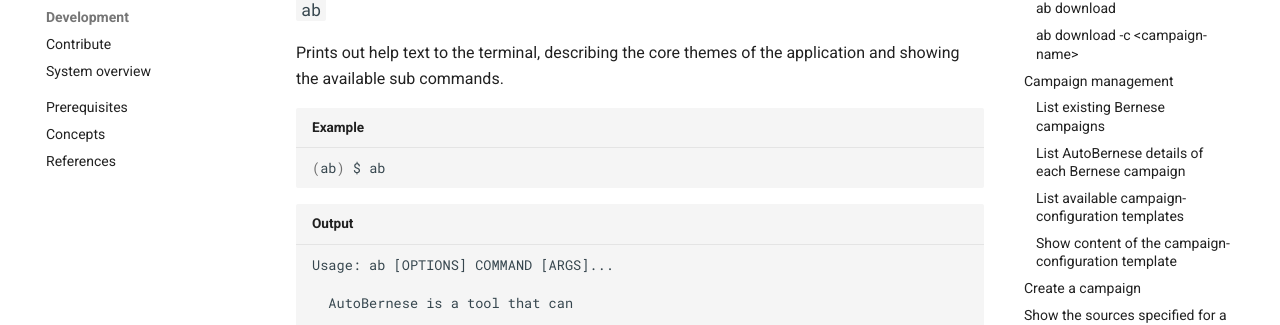
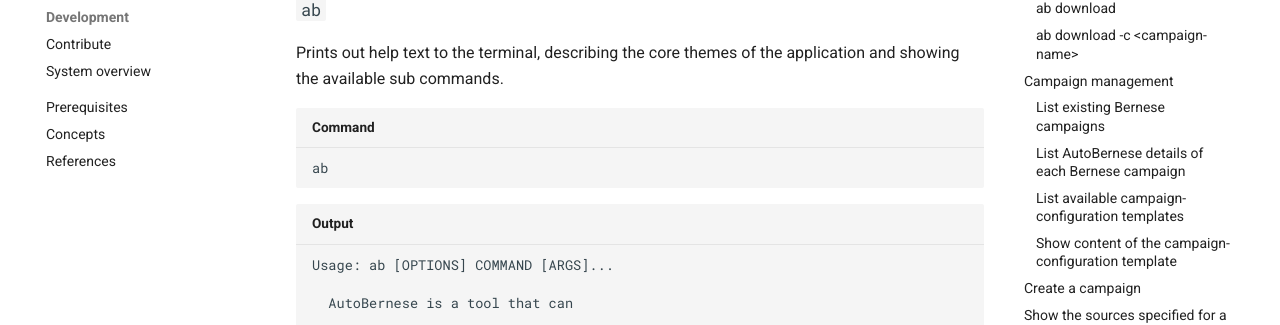
Before and after one commit to SDFIdk/AutoBernese, an MkDocs documentation site: the page built from docs/manual/command-reference.md, in a window 1280 px wide and 900 px high. Shown: the part 345-670 px from the top of the window. Built offline with MkDocs 1.6.1 and Material for MkDocs 9.7.7, drawn with Linux system fonts in a browser that asks for light colours; comment, search, counter and statistics services are not loaded; some of the changed text lies outside the part shown.

Commit message:
docs: Make all command input examples have title Command.

````diff
--- a/docs/manual/command-reference.md
+++ b/docs/manual/command-reference.md
@@ -12,8 +12,8 @@
 Prints out help text to the terminal, describing the core themes of the
 application and showing the available sub commands.
 
-```sh title="Example"
-(ab) $ ab
+```sh title="Command"
+ab
 ```
 
 ``` title="Output"
@@ -91,8 +91,8 @@
 
 This command prints the current software version of AutoBernese.
 
-```sh title="Example"
-(ab) $ ab --version
+```sh title="Command"
+ab --version
 ```
 
 ``` title="Output"
@@ -104,8 +104,8 @@
 This command prints the current software version and release of the activated
 Bernese installation in JSON format.
 
-```sh title="Example"
-(ab) $ ab --bsw-release
+```sh title="Command"
+ab --bsw-release
 ```
 
 ``` title="Output"
@@ -164,10 +164,10 @@
 === "Rendered configuration"
 
     ```sh title="Command"
-    (ab) $ ab config
+    ab config
     ```
 
-    ```python title="Example output"
+    ```python title="Output"
     {
         'bsw_env': {
             'C': '/home/bsw/prod/BERN54',
@@ -243,7 +243,7 @@
 ```
 
 ```sh title="Command to see the rendered runtime configuration"
-(ab) $ ab config runtime
+ab config runtime
 ```
 
 ```python title="Rendered configuration"
@@ -308,8 +308,8 @@
 
 === "Rendered configuration"
 
-    ```sh title="Example"
-    (ab) $ ab config sources
+    ```sh title="Command"
+    ab config sources
     ```
 
     ```python title="Output"
@@ -318,8 +318,8 @@
 
 === "Command output"
 
-    ```sh title="Example"
-    (ab) $ ab download
+    ```sh title="Command"
+    ab download
     ```
 
     ``` title="Output"
@@ -333,7 +333,7 @@
 
 This example illustrates the case, where a manually adding the AutoBernese
 configuration file `autobernese.yaml` with some entries in the `source` section
-is added to the [AutoBernese runtime directory](concepts.md).
+is added to the [AutoBernese runtime directory](../concepts.md).
 
 === "Configuration file segment"
 
@@ -365,8 +365,8 @@
 
 === "Rendered configuration"
 
-    ```sh title="Example"
-    (ab) $ ab config sources
+    ```sh title="Command"
+    ab config sources
     ```
 
     ```python title="Output"
@@ -403,8 +403,8 @@
 
 === "Command output"
 
-    ```sh title="Example"
-    (ab) $ ab download
+    ```sh title="Command"
+    ab download
     ```
 
     ``` title="Output"
@@ -478,8 +478,8 @@
 
 === "Rendered configuration"
 
-    ```sh title="Example"
-    (ab) $ ab config -c <campaign-name> sources
+    ```sh title="Command"
+    ab config -c <campaign-name> sources
     ```
 
     ```python title="Output"
@@ -509,8 +509,8 @@
 
 === "Command output"
 
-    ```sh title="Example"
-    (ab) $ ab download -c <campaign-name>
+    ```sh title="Command"
+    ab download -c <campaign-name>
     ```
 
     ``` title="Output"
````
